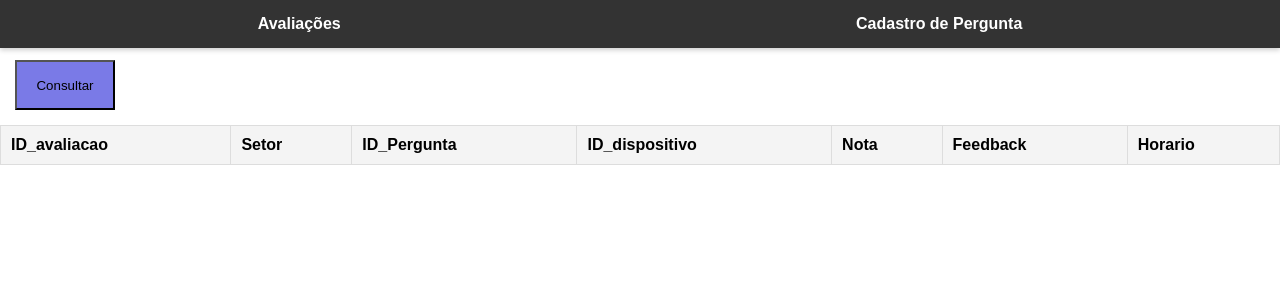
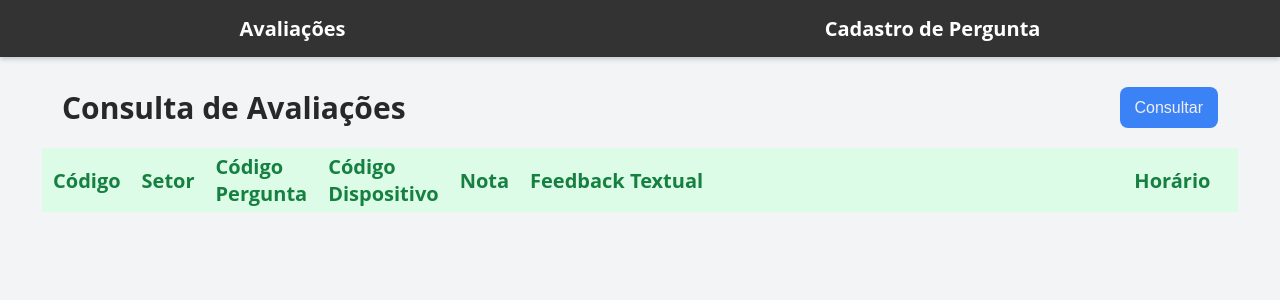
Before and after one commit to LuanGSiiss/Sistema-Avaliacao-Hospital, a PHP site: page /public/administrativoConsulta.html in a window 1280 px wide. Shown: the top 300 px of the page. Run offline with PHP 8.4, Linux system fonts and the light colour scheme; lists and menus that the app fills with data are empty.

Commit message:
refatoracao do front-end pagina de consulta

```diff
--- a/versao02/public/administrativoConsulta.html
+++ b/versao02/public/administrativoConsulta.html
@@ -10,30 +10,36 @@
     <header class="menu">
         <nav>
             <ul class="menu-list">
-                <li><a href="administrativoConsulta.php">Avaliações</a></li>
+                <li><a href="administrativoConsulta.html">Avaliações</a></li>
                 <li><a href="administrativoPergunta.php">Cadastro de Pergunta</a></li>
             </ul>
         </nav>
     </header>
-    <div class="consulta">
-        <button id="consulta">Consultar</button>
+    <section class="estrura-conteudo">
+        <div class="cabecalho-consulta">
+            <h1>Consulta de Avaliações</h1>
+            <button id="butaoConsulta">Consultar</button>
         </div>
-    <table id="resultConsult" border="1" style='width:100%; border-collapse:collapse; text-align:left;'>
+        <div class="consulta" >
+            <table id="resultadoConsulta">
                 <thead>
                     <tr>
-                <th>ID_avaliacao</th>
-                <th>Setor</th>
-                <th>ID_Pergunta</th>
-                <th>ID_dispositivo</th>
-                <th>Nota</th>
-                <th>Feedback</th>
-                <th>Horario</th>
+                        <th class="td-codigo">Código</th>
+                        <th class="td-setor">Setor</th>
+                        <th class="td-pergunta">Código Pergunta</th>
+                        <th class="td-dispositivo">Código Dispositivo</th>
+                        <th class="td-nota">Nota</th>
+                        <th class="td-feedback">Feedback Textual</th>
+                        <th class="td-horario">Horário</th>
                     </tr>
                 </thead>
                 <tbody>
-
+                    <!--Conteudo da busca-->
                 </tbody>
             </table>
+        </div>
+    </section>
+
 </body>
 <script src="js/viewAdmConsulta.js"></script>
 </html>
--- a/versao02/public/administrativoPergunta.php
+++ b/versao02/public/administrativoPergunta.php
@@ -10,7 +10,7 @@
     <header class="menu">
         <nav>
             <ul class="menu-list">
-                <li><a href="administrativoConsulta.php">Avaliações</a></li>
+            <li><a href="administrativoConsulta.html">Avaliações</a></li>
                 <li><a href="administrativoPergunta.php">Cadastro de Pergunta</a></li>
             </ul>
         </nav>
--- a/versao02/public/css/paginaAdministrativaCon.css
+++ b/versao02/public/css/paginaAdministrativaCon.css
@@ -1,17 +1,28 @@
-/* menu */
-body {
+/* ----TAGS---- */
+* {
     margin: 0;
-    font-family: sans-serif;
+    padding: 0;
+    box-sizing: border-box;
 }
 
+html {
+    font-size: 62.5%;
+}
+
+body {
+    font-family: 'Open Sans', sans-serif;
+    font-size: 2rem;
+    background-color: rgb(243,244,246);
+}
+
+/* ----CLASSES---- */
+
+/* Menu */
 .menu {
-    position: fixed;
-    top: 0;
     width: 100%;
     background-color: #333;
     color: white;
-    z-index: 1000;
-    box-shadow: 0 2px 5px rgba(0, 0, 0, 0.2);
+    box-shadow: 0 0.2rem 0.5rem rgba(0, 0, 0, 0.2);
 }
 
 .menu-list {
@@ -24,7 +35,7 @@ body {
 }
 
 .menu-list li {
-    padding: 15px 20px;
+    padding: 1.5rem 2rem;
 }
 
 .menu-list a {
@@ -38,31 +49,80 @@ body {
     color: #ff9800;
 }
 
-/*Consulta em si*/
-
-.consulta {
-    margin: 60px 0px 15px 15px;
+/* main-conteudo */
+.estrura-conteudo {
+    max-width: 95%;
+    margin: 0 auto;
+    padding: 1rem;
 }
 
-.consulta button {
-    height: 50px;
-    width: 100px;
-    background-color: rgb(122, 122, 231);
+/* Cabeçalho da consulta */
+
+.cabecalho-consulta {
+    display: flex;
+    justify-content: space-between;
+    padding: 2rem;
 }
 
-/*Consulta em si*/
+.cabecalho-consulta h1 {
+    color: #292828;
+}
 
-table {
+.cabecalho-consulta button {
+    padding: 1rem 1.5rem;
+    font-size: 1.6rem;
+    color: rgb(240, 240, 240);
+    background-color: rgb(59,130,246);
+    border-style: none;
+    border-radius: 0.8rem;
+}
+
+/* consulta */
+
+.consulta table {
     width: 100%;
     border-collapse: collapse;
 }
 
-th, td {
-    padding: 10px;
+.consulta th, td {
+    height: 6rem;
+    padding: 0.5rem 1rem;
     text-align: left;
-    border: 1px solid #ddd;
+    border-left: 0.1rem solid rgb(220,252,231);
+    border-right: 0.1rem solid rgb(220,252,231);
 }
 
-th {
-    background-color: #f4f4f4;
+.consulta th {
+    color: rgb(21,128,64);
+    background-color: rgb(220,252,231);
 }
+
+.consulta td {
+    word-wrap: break-word; /* Quebra palavras grandes */
+    word-break: break-word; /* Para compatibilidade com navegadores antigos */
+    white-space: normal; /* Permite a quebra de linhas */
+    background-color: rgb(255, 255, 255);
+    border-bottom: 0.2rem solid rgb(220,252,231);
+}
+
+.consulta .td-codigo {
+    width: 5%;
+}
+.consulta .td-setor {
+    width: 5%;
+}
+.consulta .td-pergunta {
+    width: 5%;
+}
+.consulta .td-dispositivo {
+    width: 5%;
+}
+.consulta .td-nota {
+    width: 5%;
+}
+.consulta .td-feedback {
+    width: 65%;
+}
+.consulta .td-horario {
+    width: 10%;
+}
--- a/versao02/public/js/viewAdmConsulta.js
+++ b/versao02/public/js/viewAdmConsulta.js
@@ -1,7 +1,3 @@
-
-
-document.getElementById("consulta").addEventListener("click", function () {
-
 function adicionarLinha(tabela, valores) {
     const novaLinha = tabela.insertRow();
     valores.forEach(valor => {
@@ -15,22 +11,23 @@ document.getElementById("consulta").addEventListener("click", function () {
     tbody.innerHTML = "";
 }
 
+document.getElementById("butaoConsulta").addEventListener("click", function () {
     const func_assinc = new XMLHttpRequest();
     func_assinc.open("GET", "../src/controller_consulta.php", true);
+
     func_assinc.onload = function () {
         if (func_assinc.status === 200) {
             try {
-                stringJSON = func_assinc.responseText;
-                let tabela = document.getElementById("resultConsult");
+                const stringJSON = func_assinc.responseText;
+                const tabela = document.getElementById("resultadoConsulta");
                 const tbody = tabela.querySelector('tbody');
                 limparCorpoTabela(tabela);
 
-                if (stringJSON == "{}") {
-                    adicionarLinha(tbody, ["Nenhum registro encontrado"])
+                const conteudo = JSON.parse(stringJSON);
+
+                if (!conteudo || !conteudo.perguntas || conteudo.perguntas.length === 0) {
+                    adicionarLinha(tbody, ["Nenhum registro encontrado"]);
                 } else {
-                    conteudo = JSON.parse(stringJSON);
-
-                    // Escreve as linhas
                     conteudo.perguntas.forEach( pergunta => {
                         adicionarLinha(tbody, [
                             pergunta.id_avaliacao,
@@ -40,18 +37,18 @@ document.getElementById("consulta").addEventListener("click", function () {
                             pergunta.resposta,
                             pergunta.feedback_textual,
                             pergunta.horario
-                        ])
-                    })
+                        ]);
+                    });
 
                 }
-
             } catch (erro) {
-                console.erros("Erro ao pasear JSON", erro.message);
+                console.error("Erro ao parsear JSON:", erro.message);
             }
 
         } else {
             alert("requisição invalida");
         }
     };
+
     func_assinc.send();
 });
```
Also changed, not shown: versao02/README.md, versao02/documents/ideiaConsulta01.png (added), versao02/documents/ideiaConsulta02.png (added), versao02/documents/ideiaConsulta03.png (added). Lines whose indentation alone changed are shown as unchanged.
